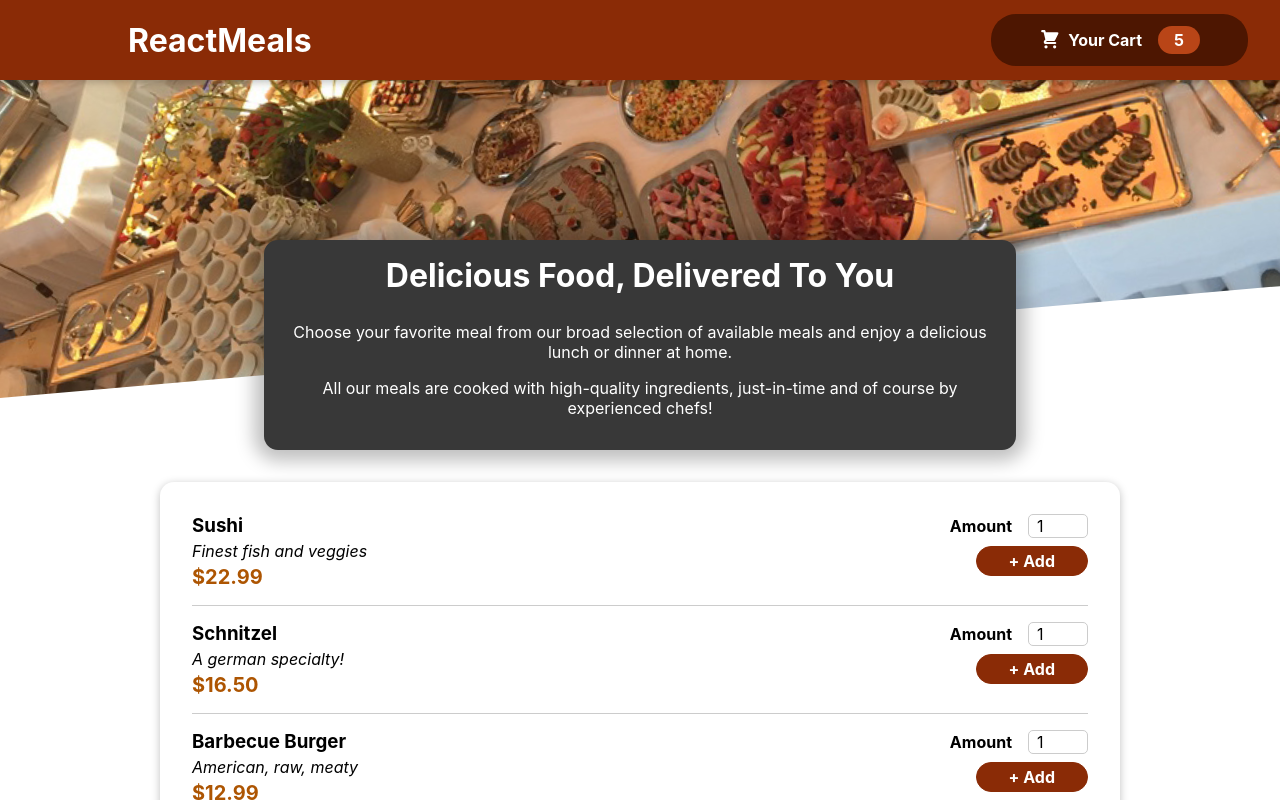
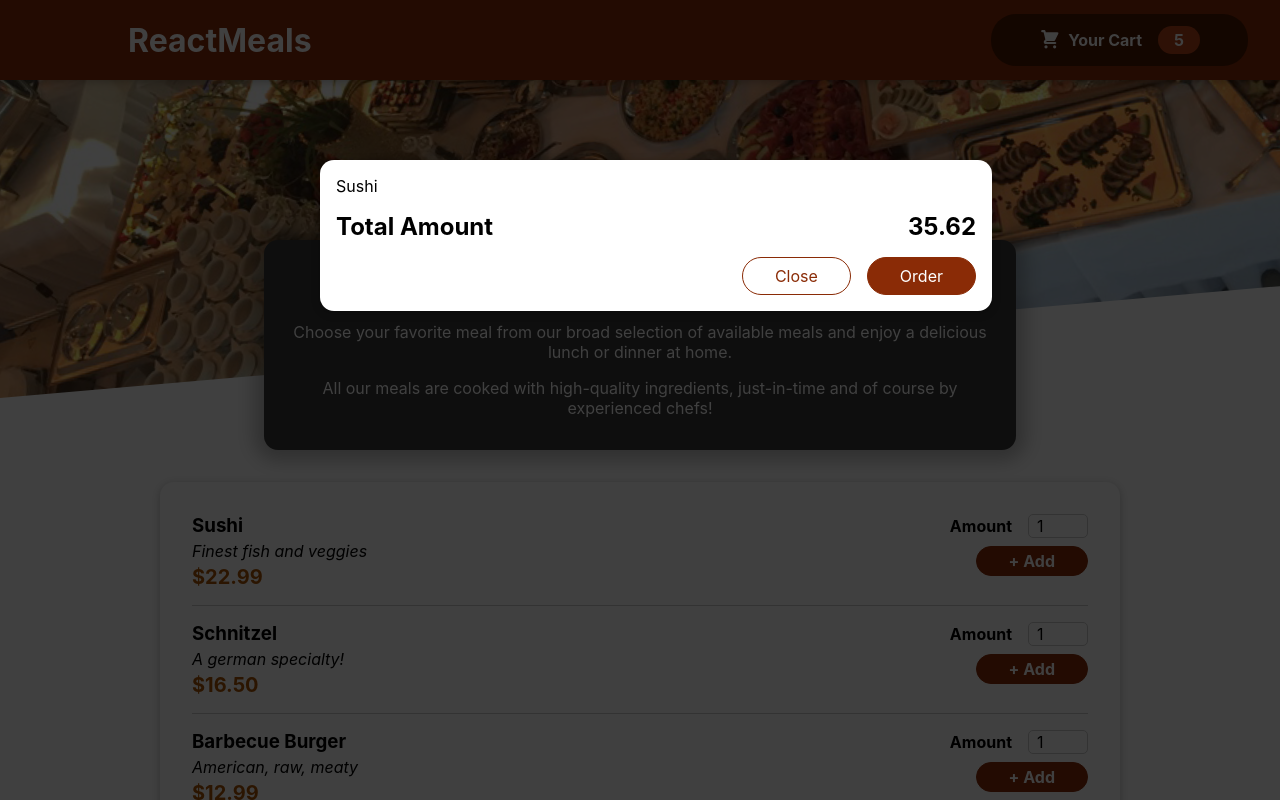
Before and after one commit to SonuCypher/ReactFoodorder, a React (Create React App) app: page / in a window 1280 px wide. Shown: the top 800 px of the page. Built offline with nearby package versions, Linux system fonts and the light colour scheme.

Commit message:
added overlay to the food cart

```diff
--- a/public/index.html
+++ b/public/index.html
@@ -28,6 +28,7 @@
   </head>
   <body>
     <noscript>You need to enable JavaScript to run this app.</noscript>
+    <div id="overlays"></div>
     <div id="root"></div>
     <!--
       This HTML file is a template.
--- a/src/App.js
+++ b/src/App.js
@@ -1,4 +1,5 @@
 import React, { Fragment } from "react";
+import Cart from "./components/Cart/Cart";
 
 import Header from "./components/Layout/Header";
 import Meals from "./components/Meals/Meals";
@@ -7,6 +8,7 @@
 function App() {
   return (
     <Fragment>
+      <Cart />
       <Header />
       <main>
         <Meals />
--- a/src/components/Cart/Cart.js
+++ b/src/components/Cart/Cart.js
@@ -1,4 +1,5 @@
 import React from "react";
+import Modal from "../UI/Modal";
 import classes from "./Cart.module.css";
 
 function Cart(props) {
@@ -6,17 +7,17 @@
     (item) => <li>{item.name}</li>
   );
   return (
-    <div>
+    <Modal>
       <ul className={classes["cart-items"]}>{cartItems}</ul>
       <div className={classes.total}>
         <span>Total Amount</span>
         <span>35.62</span>
       </div>
       <div className={classes.actions}>
-        <button className={classes['button--alt']}>Close</button>
+        <button className={classes["button--alt"]}>Close</button>
         <button className={classes.button}>Order</button>
       </div>
-    </div>
+    </Modal>
   );
 }
 
--- /dev/null
+++ b/src/components/UI/Modal.js
@@ -0,0 +1,30 @@
+import React, { Fragment } from "react";
+import classes from "./Modal.module.css";
+import ReactDOM from "react-dom";
+
+const Backdrop = (props) => {
+  return <div className={classes.backdrop}></div>;
+};
+
+const ModalOverlay = (props) => {
+  return (
+    <div className={classes.modal}>
+      <div className={classes.content}>{props.children}</div>
+    </div>
+  );
+};
+
+const portalElement = document.getElementById("overlays");
+function Modal(props) {
+  return (
+    <Fragment>
+      {ReactDOM.createPortal(<Backdrop />, portalElement)}
+      {ReactDOM.createPortal(
+        <ModalOverlay>{props.children}</ModalOverlay>,
+        portalElement
+      )}
+    </Fragment>
+  );
+}
+
+export default Modal;
--- /dev/null
+++ b/src/components/UI/Modal.module.css
@@ -0,0 +1,40 @@
+.backdrop {
+    position: fixed;
+    top: 0;
+    left: 0;
+    width: 100%;
+    height: 100vh;
+    z-index: 20;
+    background-color: rgba(0, 0, 0, 0.75);
+  }
+
+  .modal {
+    position: fixed;
+    top: 20vh;
+    left: 5%;
+    width: 90%;
+    background-color: white;
+    padding: 1rem;
+    border-radius: 14px;
+    box-shadow: 0 2px 8px rgba(0, 0, 0, 0.25);
+    z-index: 30;
+    animation: slide-down 300ms ease-out forwards;
+  }
+
+  @media (min-width: 768px) {
+    .modal {
+      width: 40rem;
+      left: calc(50% - 20rem);
+    }
+  }
+
+  @keyframes slide-down {
+    from {
+      opacity: 0;
+      transform: translateY(-3rem);
+    }
+    to {
+      opacity: 1;
+      transform: translateY(0);
+    }
+  }
```
